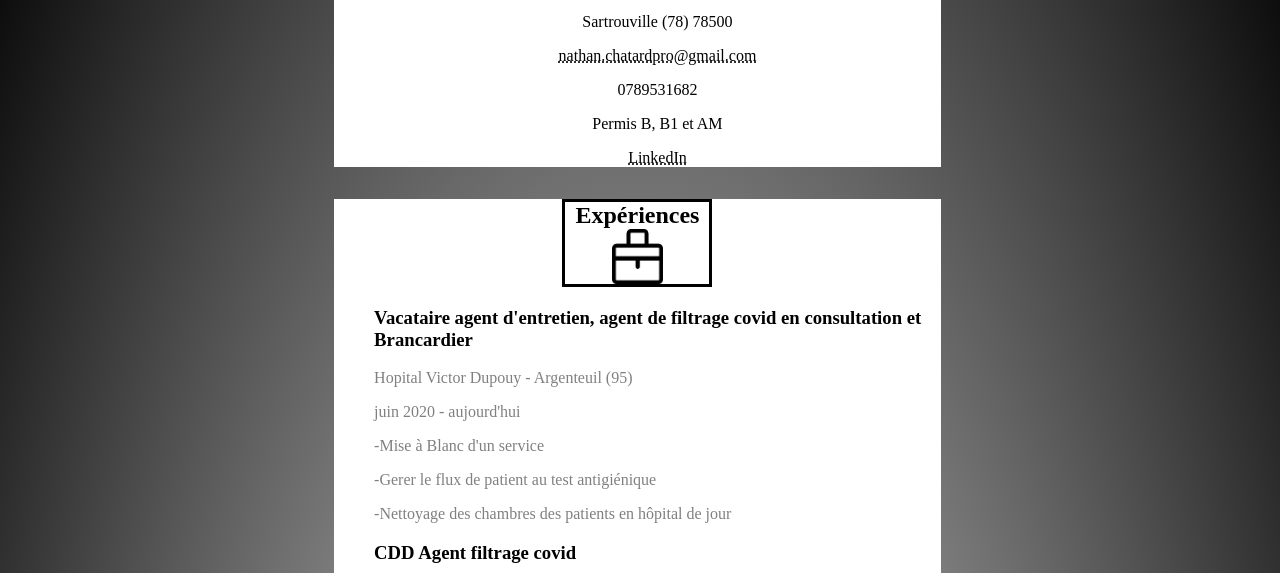
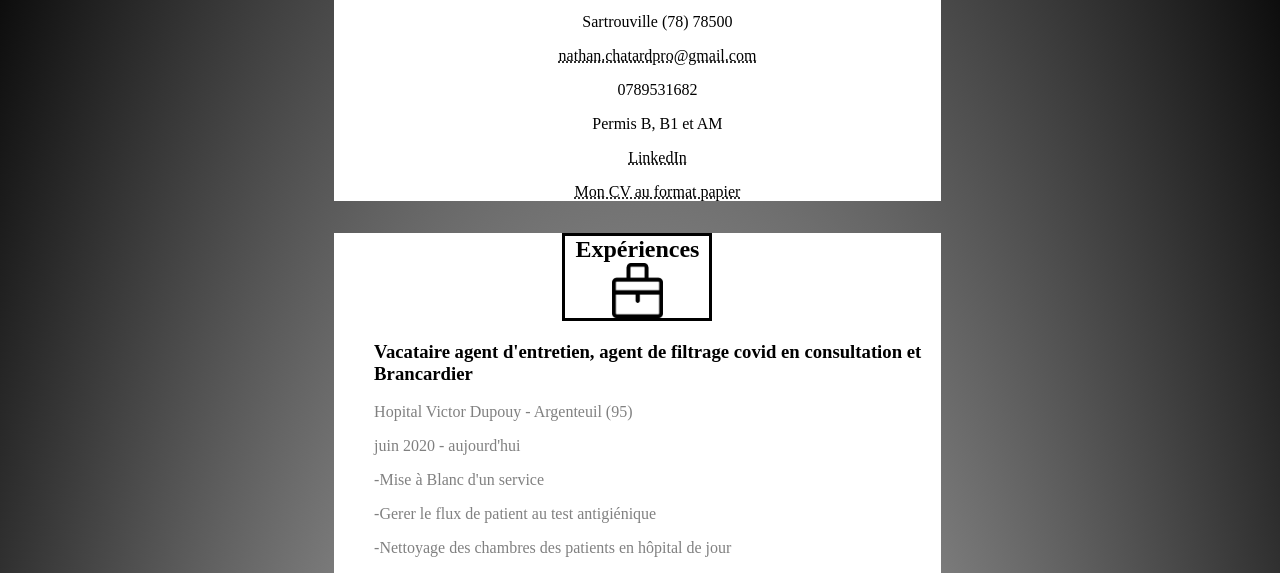
Before and after one commit to Memoriah41370/de54edz3654z56f4.com, a plain HTML site: page index.html in a window 1280 px wide. Shown: the part 185-758 px from the top of the page. Drawn offline with Linux system fonts and the light colour scheme.

Commit message:
Update index.html

```diff
--- a/index.html
+++ b/index.html
@@ -37,6 +37,7 @@
 				<p class="blocktext">0789531682</p>
 				<p class="blocktext">Permis B, B1 et AM</p>
 				<a href=" https://www.linkedin.com/in/nathan-chatard-0083791b6/"><p class="lien">LinkedIn</p></a>
+				<a href="document/CV_Nathan_Chatard.pdf" title="Pdf"><p class="lien">Mon CV au format papier</p></a>
 			</ul>
 		</main>
 		<div id="Expériences"></div>
```
